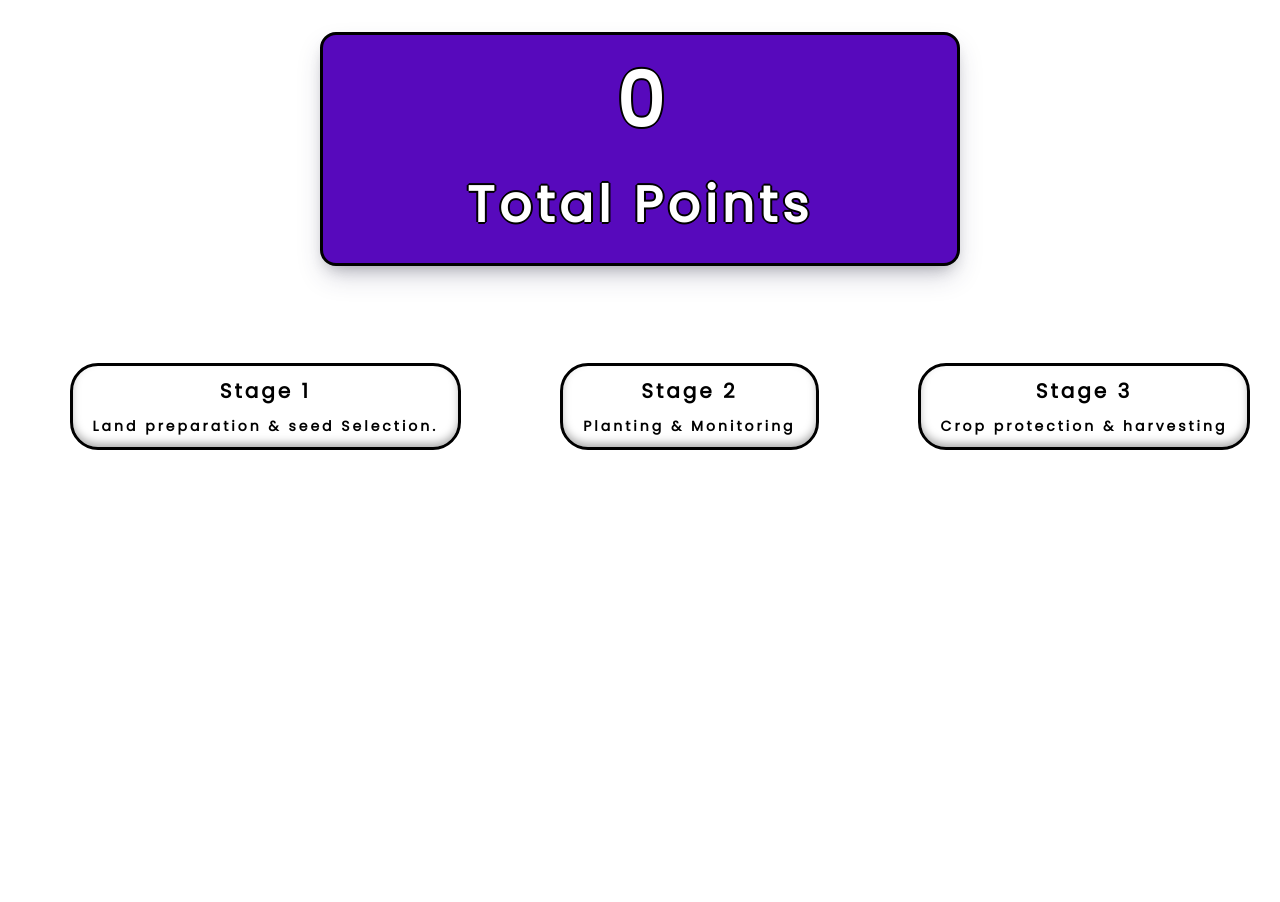
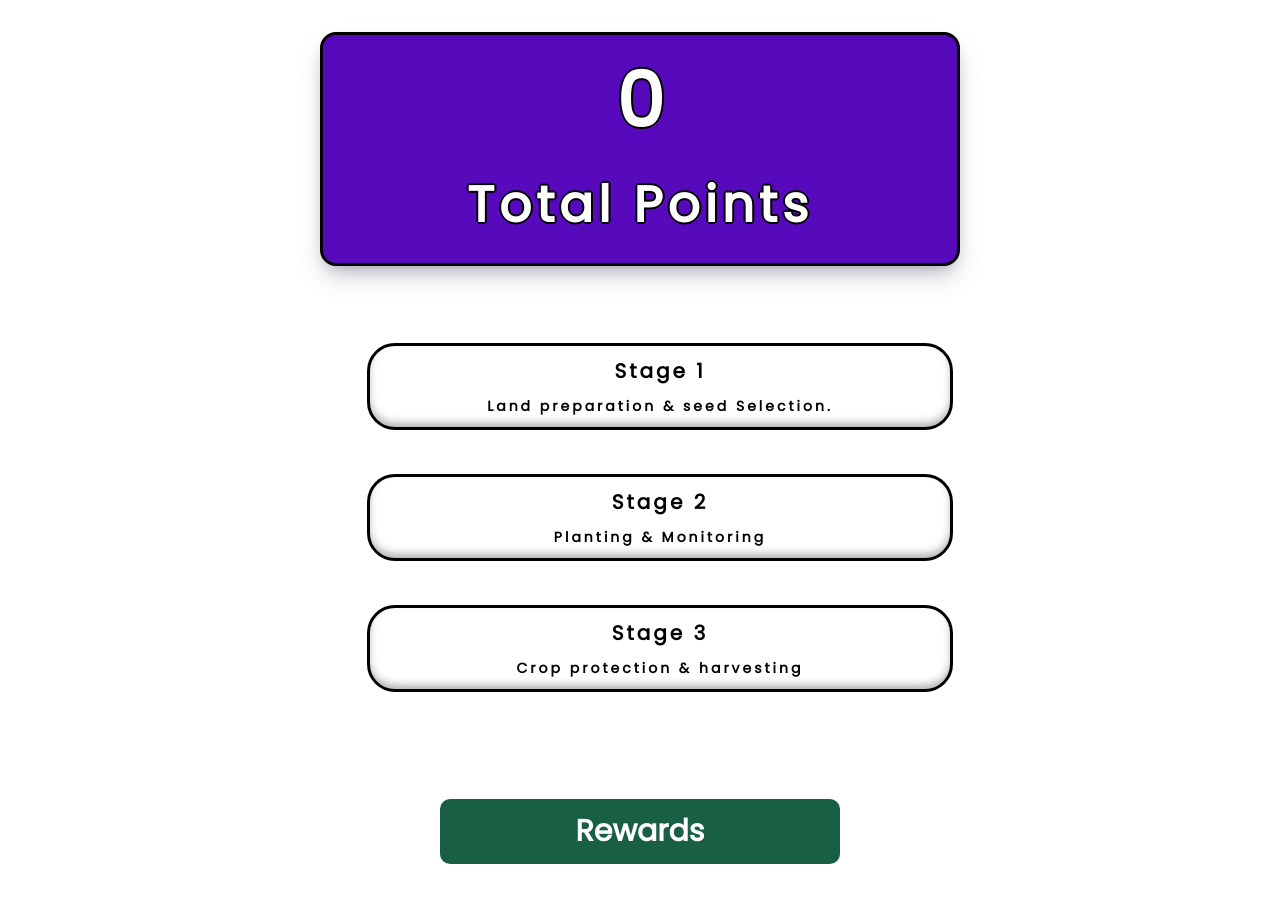
Before and after one commit to Sujit4710/SynHack, a React (Create React App) app: page /stage in a window 1280 px wide. Shown: the top 902 px of the page. Before the commit the page ends 800 px from the top, so only its background shows below. Built offline with nearby package versions, Linux system fonts and the light colour scheme.

Commit message:
complete

```diff
--- a/src/component/Analysis.js
+++ b/src/component/Analysis.js
@@ -17,7 +17,7 @@ const Analysis = () => {
           style={{
             display: "flex",
             flexDirection: "col",
-            marginTop: "50px",
+            margin: "50px 200px",
           }}
         >
 <div style={{width:"50%"}}>
--- a/src/component/Stage.js
+++ b/src/component/Stage.js
@@ -10,11 +10,16 @@ import Quizz from "../pages/Quizz";
 import QModal from "./QModal";
 import TopBar from "./TopBar";
 
+
 const Stage = () => {
   const [detail, setDetail] = React.useState(false);
   const [points,setPoints] = React.useState(0)
   const navigate = useNavigate();
   console.log("he",que1);
+
+  const handle_rewards = () =>{
+    navigate('/rewards')
+  }
 
   return (
     <>
@@ -35,9 +40,9 @@ const Stage = () => {
             </button>
           </div>
 
-<div>
+{/* <div>
   <Analysis/>
-</div>
+</div> */}
 
         </div>
       ) : (
@@ -50,9 +55,9 @@ const Stage = () => {
           <div
             style={{
               display: "flex",
-              flexDirection: "col",
-              justifyContent: "space-around",
-              marginTop: "50px",
+              flexDirection: "column",
+              justifyContent: "space-between",
+              margin: "30px 350px",
             }}
           >
 
@@ -88,6 +93,12 @@ const Stage = () => {
               flexDirection: "row",
             }}
           >
+            <button
+              className={styles["btn-rewards"]}
+              onClick={handle_rewards}
+            >
+              Rewards
+            </button>
             {" "}
             {/* <button
                onClick={() => setDetail(true)}
--- a/src/pages/Rewards.js
+++ b/src/pages/Rewards.js
@@ -15,6 +15,7 @@ class RewardsPage extends React.Component {
     if (this.state.points >= cost) {
       this.setState({ points: this.state.points - cost });
       alert('Reward redeemed successfully!');
+      window.location.href = 'https://www.syngenta-us.com/';
     } else {
       alert('Not enough points to redeem this reward.');
     }
--- a/src/styles/Stage.module.css
+++ b/src/styles/Stage.module.css
@@ -38,3 +38,31 @@
     padding: 5px 10px;
     transition: all 0.2s;
   }
+
+  .btn-rewards {
+    width: 400px;
+    height: 65px;
+    box-sizing: border-box;
+    color: white;
+    text-decoration: none;
+    font-size: 30px;
+    font-family: Poppins;
+    font-weight: 600;
+    border: none;
+    outline: none;
+    margin: 50px 10px;
+    background-color: #195f43;
+    border-radius: 10px;
+    padding: 5px 10px;
+    transition: all 0.2s;
+  }
+
+  .btn-rewards:hover{
+    transform: scale(1.1);
+  }
+
+  .modal-content.completed {
+    /* Add styles to visually indicate completion, for example, changing opacity */
+    opacity: 0.7;
+    /* You can add more styles as needed */
+  }
```
